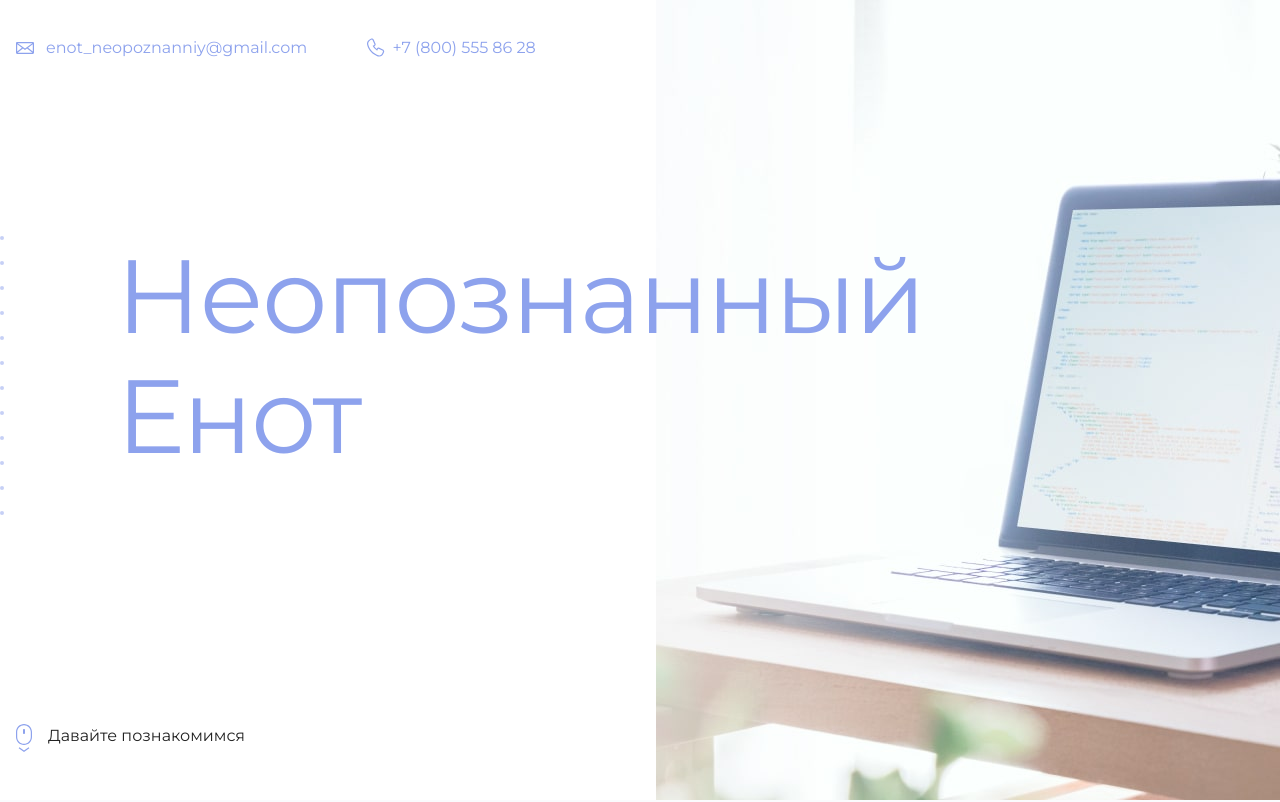
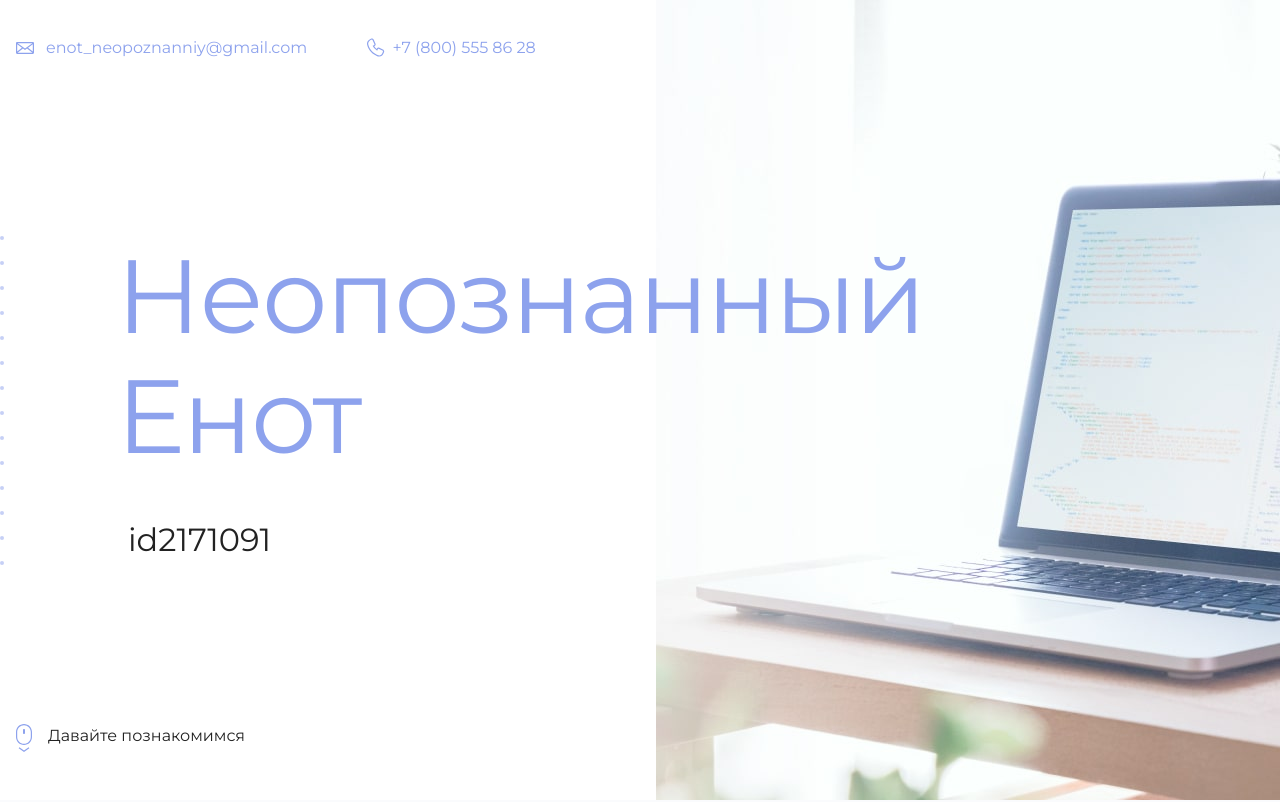
Before and after one commit to unmipak/htmlacademy-test-2, a plain HTML site: page index.html in a window 1280 px wide. Shown: the top 802 px of the page. Drawn offline with Linux system fonts and the light colour scheme.

Commit message:
update id 2

```diff
--- a/index.html
+++ b/index.html
@@ -19,7 +19,7 @@
       <section class="hero-image">
         <div class="container">
           <h1 class="heading">Неопознанный Енот</h1>
-          <p><id2171091></p>
+          <p>id2171091</p>
         </div>
       </section>
 
```
